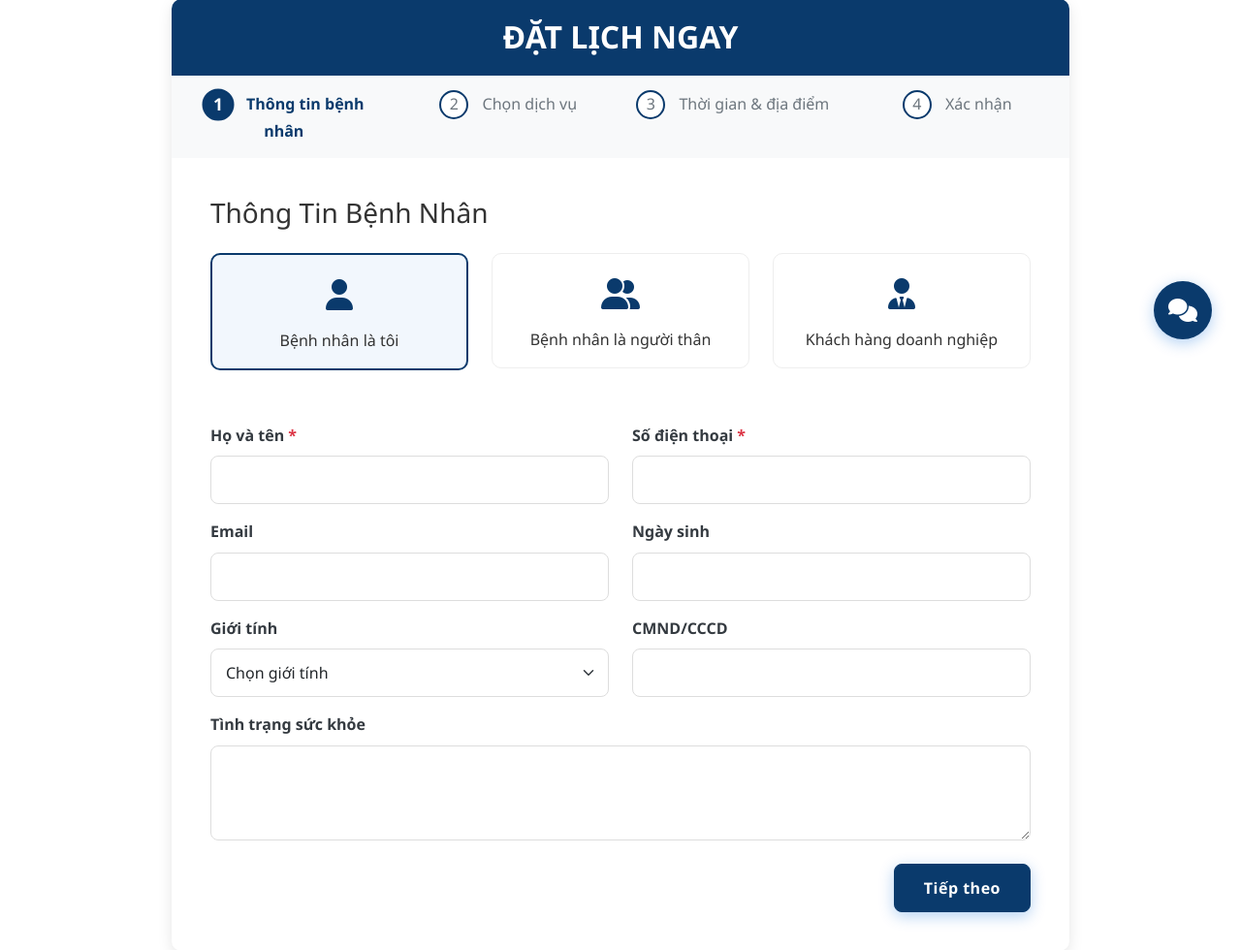
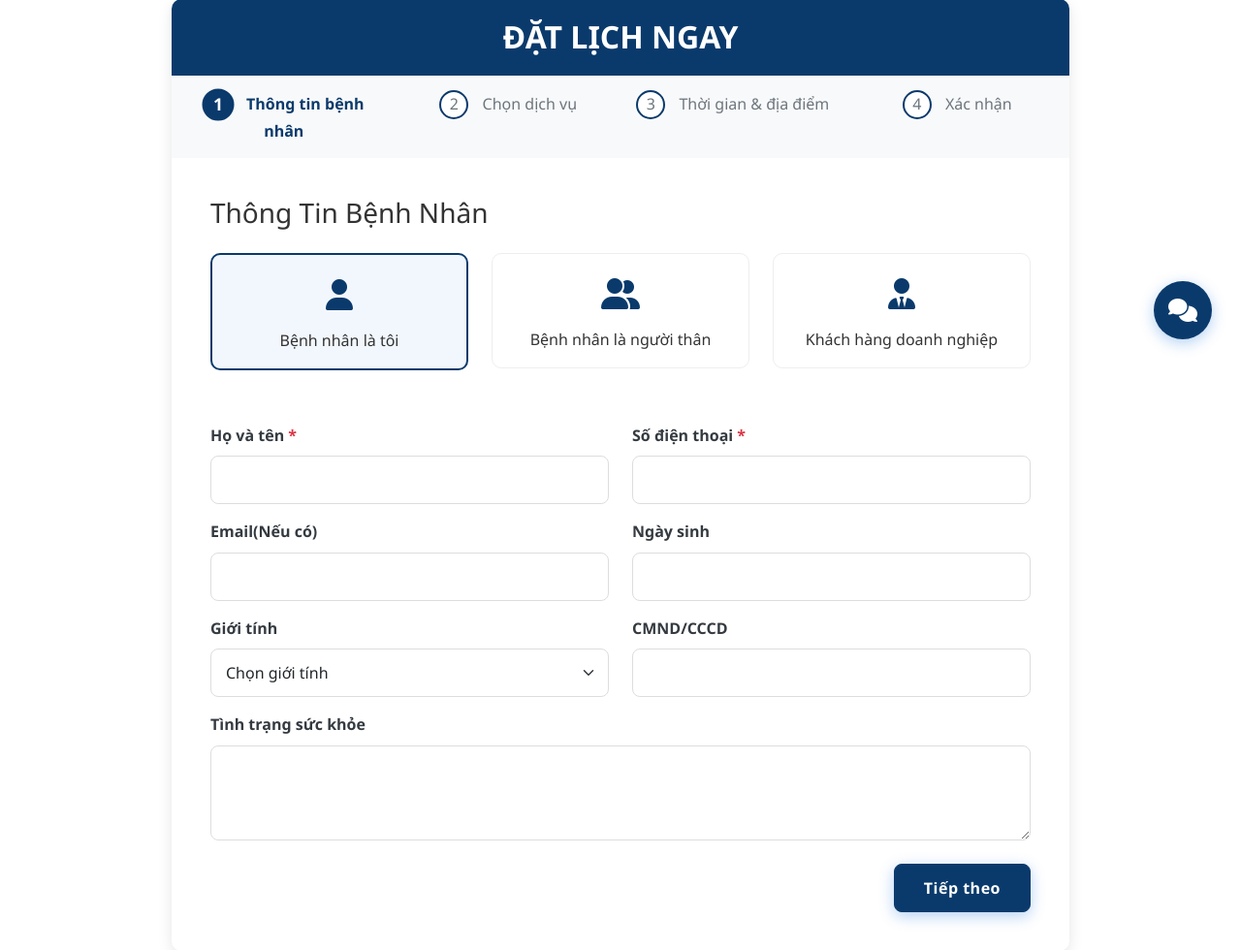
Before and after one commit to sonrasa2k/webDuaBanDiKham, a Flask app: page /booking in a window 1280 px wide. Shown: the part 420-1400 px from the top of the page at 97% size. Run offline with Flask 3, Linux system fonts and the light colour scheme.

Commit message:
fix index

```diff
--- a/templates/booking.html
+++ b/templates/booking.html
@@ -94,12 +94,12 @@
 
                 <div class="row">
                   <div class="col-md-6 mb-3">
-                    <label for="email" class="form-label">Email</label>
+                    <label for="email" class="form-label">Email(Nếu có)</label>
                     <input type="email" class="form-control" id="email">
                   </div>
                   <div class="col-md-6 mb-3">
                     <label for="dob" class="form-label">Ngày sinh</label>
-                    <input type="text" class="form-control datepicker" id="dob">
+                    <input type="text" class="form-control" id="dob">
                   </div>
                 </div>
 
```
